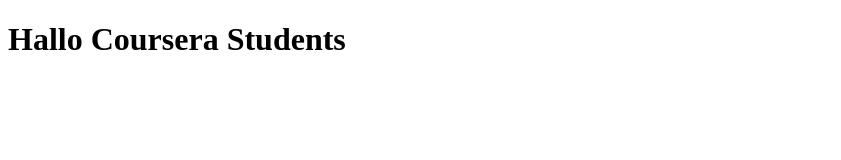
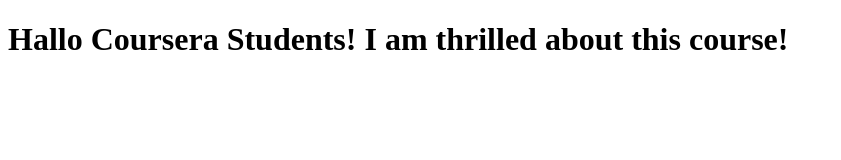
Before and after one commit to AdonisCh/Coursera-test, a plain HTML site: page index.html in a window 1280 px wide. Shown: the whole page, without its empty margins (0-841 px from the left). Drawn offline with Linux system fonts and the light colour scheme.

Commit message:
Next version of web file

```diff
--- a/index.html
+++ b/index.html
@@ -5,6 +5,6 @@
     <title>Hallo Coursera</title>
   </head>
   <body>
-    <h1>Hallo Coursera Students</h1>
+    <h1>Hallo Coursera Students! I am thrilled about this course!</h1>
   </body>
 </html>
```
